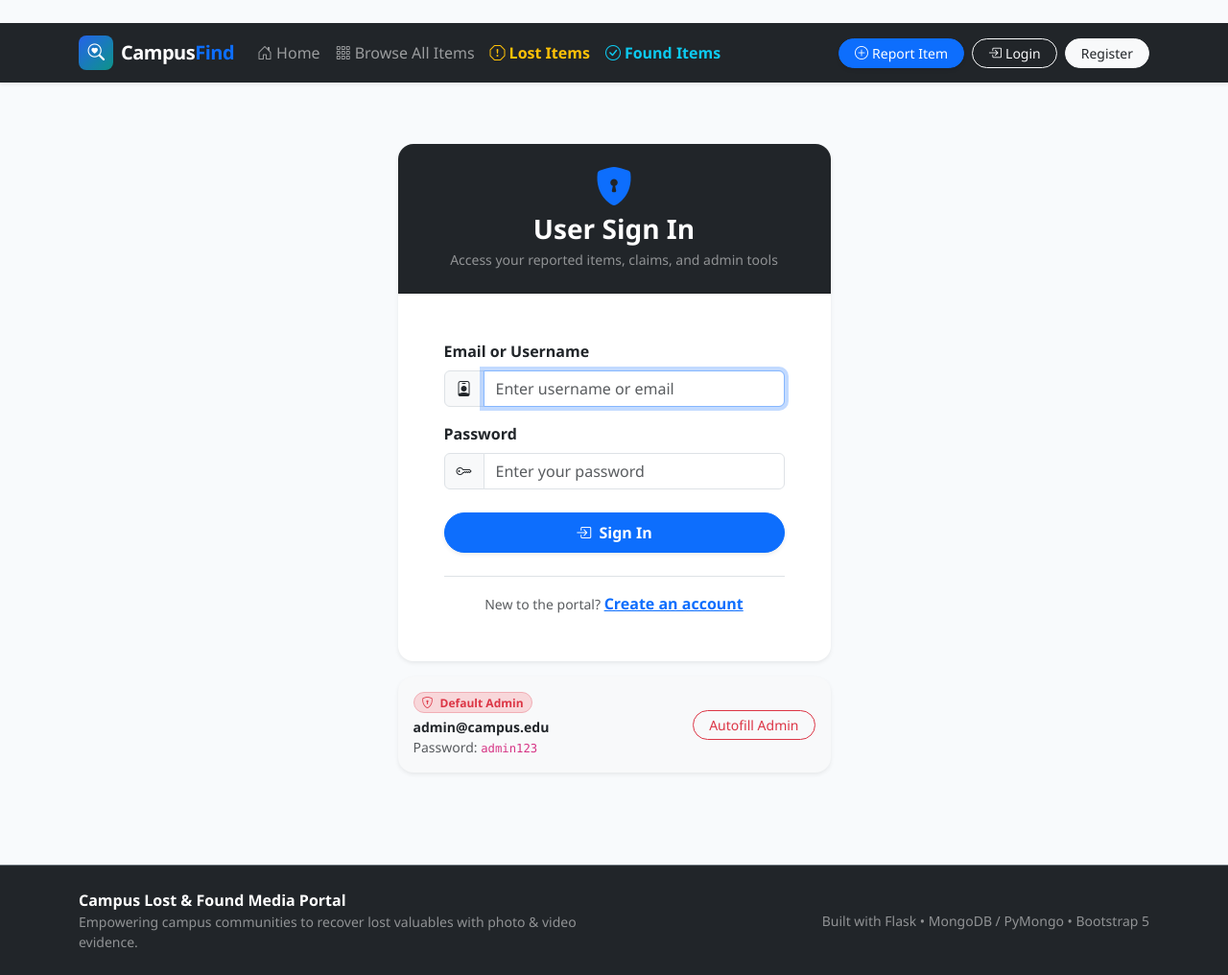
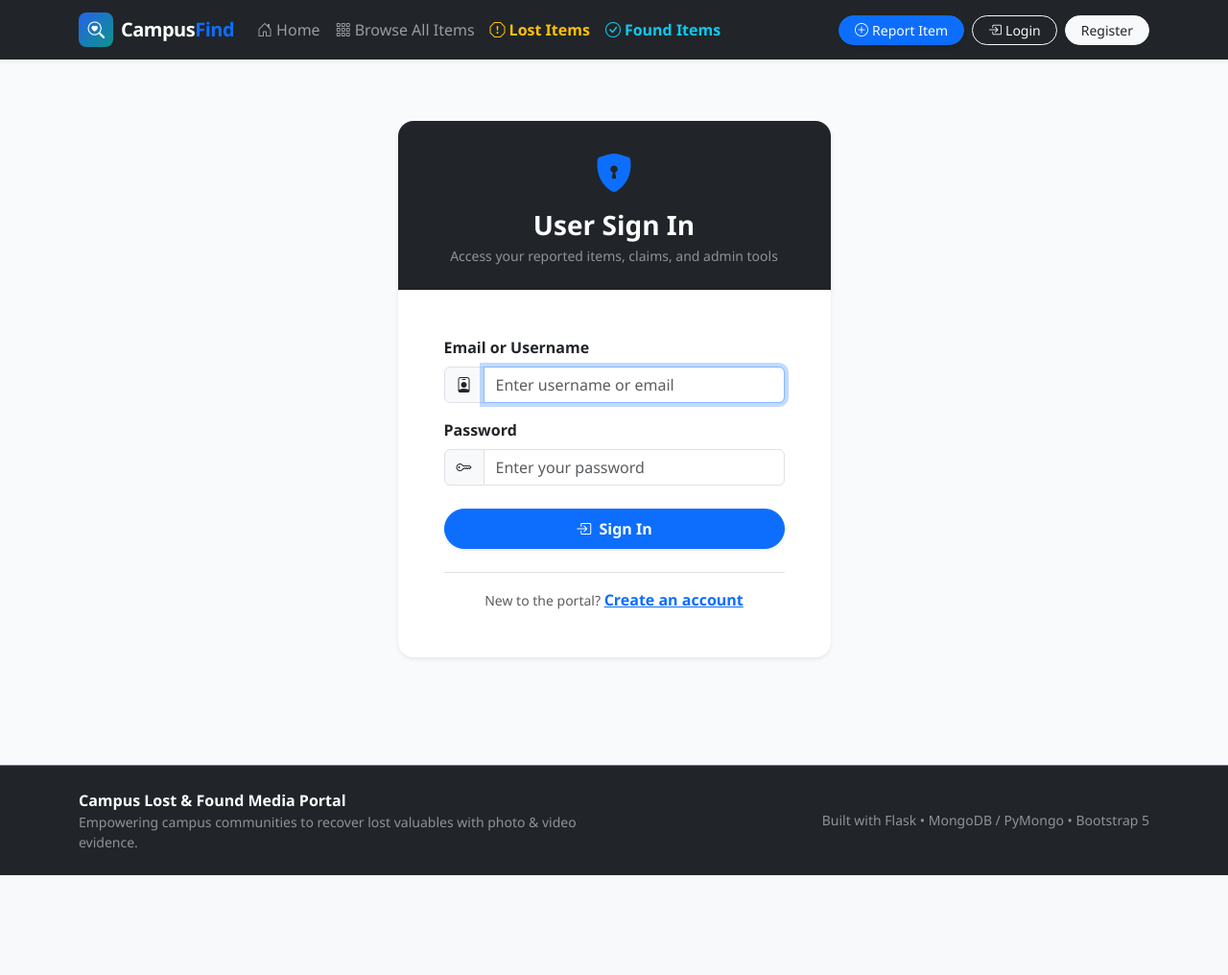
Before and after one commit to shailaja-maickelraj12/campus-lost-and-found, a Flask app: page /login in a window 1280 px wide. Shown: the whole page at 96% size. After the commit the page ends 912 px from the top, so only its background shows below. Run offline with Flask 3, Linux system fonts and the light colour scheme; some libraries are stand-ins or nearby versions.

Commit message:
Remove public admin credentials display from login page

```diff
--- a/templates/login.html
+++ b/templates/login.html
@@ -42,32 +42,7 @@
         </div>
       </div>
 
-      <!-- Quick Admin Credentials Card -->
-      <div class="card border-0 bg-light shadow-sm rounded-4 p-3 text-center">
-        <div class="d-flex align-items-center justify-content-between">
-          <div class="text-start">
-            <span class="badge bg-danger-subtle text-danger border border-danger-subtle rounded-pill px-2 py-1 small fw-bold mb-1">
-              <i class="bi bi-shield-lock me-1"></i> Default Admin
-            </span>
-            <div class="small fw-semibold text-dark">admin@campus.edu</div>
-            <div class="small text-muted">Password: <code>admin123</code></div>
-          </div>
-          <button type="button" class="btn btn-outline-danger btn-sm rounded-pill px-3" onclick="fillAdmin()">
-            Autofill Admin
-          </button>
-        </div>
-      </div>
-
     </div>
   </div>
 </div>
 {% endblock %}
-
-{% block scripts %}
-<script>
-  function fillAdmin() {
-    document.getElementById('loginIdInput').value = 'admin@campus.edu';
-    document.getElementById('passwordInput').value = 'admin123';
-  }
-</script>
-{% endblock %}
```
Also changed, not shown: README.md.
